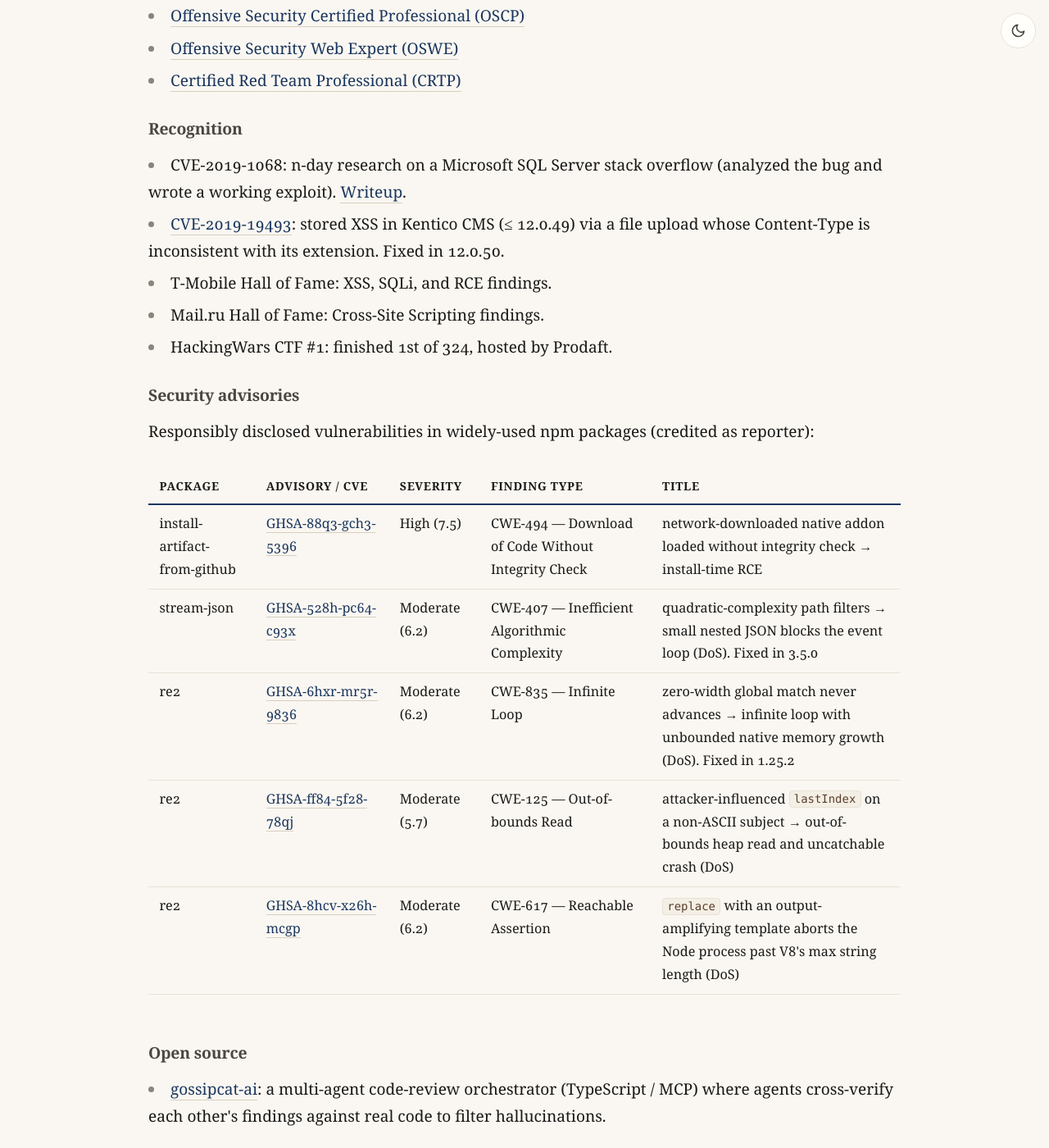
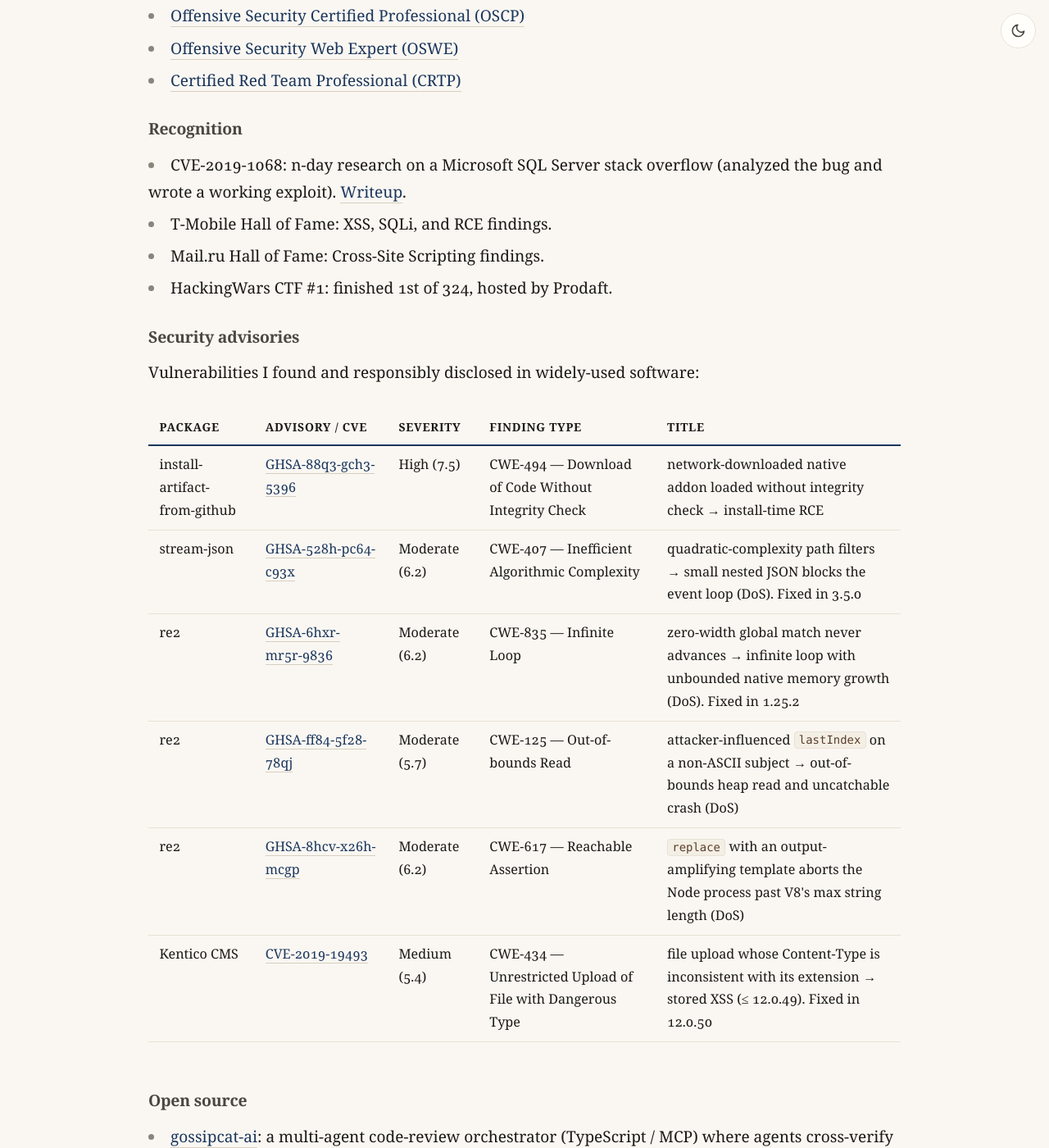
Before and after one commit to ataberk-xyz/ataberk-xyz.github.io, a Jekyll site: the page built from about.md, in a window 1280 px wide and 1400 px high, scrolled down 795 px. Shown: the whole window at 82% size. Built offline with Jekyll 4.4.1, drawn with Linux system fonts in a browser that asks for light colours.

Commit message:
About: move CVE-2019-19493 into advisories table, broaden intro beyond npm
Co-Authored-By: Claude Opus 4.8 <noreply@anthropic.com>

```diff
--- a/about.md
+++ b/about.md
@@ -23,13 +23,12 @@ sidebar_link: true
 
    <h4>Recognition</h4>
    <li>CVE-2019-1068: n-day research on a Microsoft SQL Server stack overflow (analyzed the bug and wrote a working exploit). <a href="/vulnerability-research/2021/02/06/discovering-an-undisclosed-stack-overflow-vulnerability-in-mssql-server-cve-2019-1068.html">Writeup</a>.</li>
-   <li><a href="https://nvd.nist.gov/vuln/detail/CVE-2019-19493">CVE-2019-19493</a>: stored XSS in Kentico CMS (&le; 12.0.49) via a file upload whose Content-Type is inconsistent with its extension. Fixed in 12.0.50.</li>
    <li>T-Mobile Hall of Fame: XSS, SQLi, and RCE findings.</li>
    <li>Mail.ru Hall of Fame: Cross-Site Scripting findings.</li>
    <li>HackingWars CTF #1: finished 1st of 324, hosted by Prodaft.</li>
 
    <h4>Security advisories</h4>
-   Responsibly disclosed vulnerabilities in widely-used npm packages (credited as reporter):
+   Vulnerabilities I found and responsibly disclosed in widely-used software:
    <div style="overflow-x:auto;">
    <table>
      <thead>
@@ -71,6 +70,13 @@ sidebar_link: true
          <td>CWE-617 &mdash; Reachable Assertion</td>
          <td><code>replace</code> with an output-amplifying template aborts the Node process past V8's max string length (DoS)</td>
        </tr>
+       <tr>
+         <td>Kentico CMS</td>
+         <td><a href="https://nvd.nist.gov/vuln/detail/CVE-2019-19493">CVE-2019-19493</a></td>
+         <td>Medium (5.4)</td>
+         <td>CWE-434 &mdash; Unrestricted Upload of File with Dangerous Type</td>
+         <td>file upload whose Content-Type is inconsistent with its extension &rarr; stored XSS (&le; 12.0.49). Fixed in 12.0.50</td>
+       </tr>
      </tbody>
    </table>
    </div>
```
